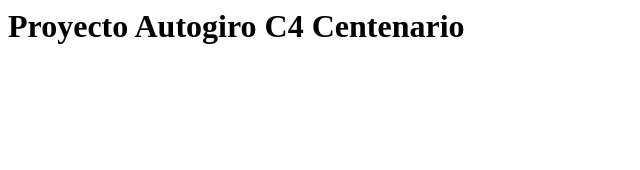
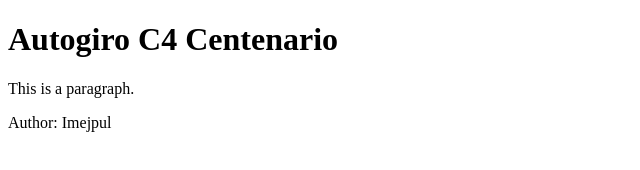
Before and after one commit to Imejpul/autogiroc4centenario, a plain HTML site: page index.html in a window 1280 px wide. Shown: the whole page, without its empty margins (0-640 px from the left). Drawn offline with Linux system fonts and the light colour scheme.

Commit message:
estructura basica index

```diff
--- a/index.html
+++ b/index.html
@@ -1 +1,22 @@
-<h1>Proyecto Autogiro C4 Centenario</h1>
+<!DOCTYPE html>
+<html>
+
+  <head>
+    <title>Autogiro C4 Centenario</title>
+  </head>
+
+  <body>
+
+    <header>
+      <h1>Autogiro C4 Centenario</h1>
+    </header>
+
+    <p>This is a paragraph.</p>
+
+    <footer>
+      <p>Author: Imejpul</p>
+    </footer>
+
+  </body>
+
+</html>
```
